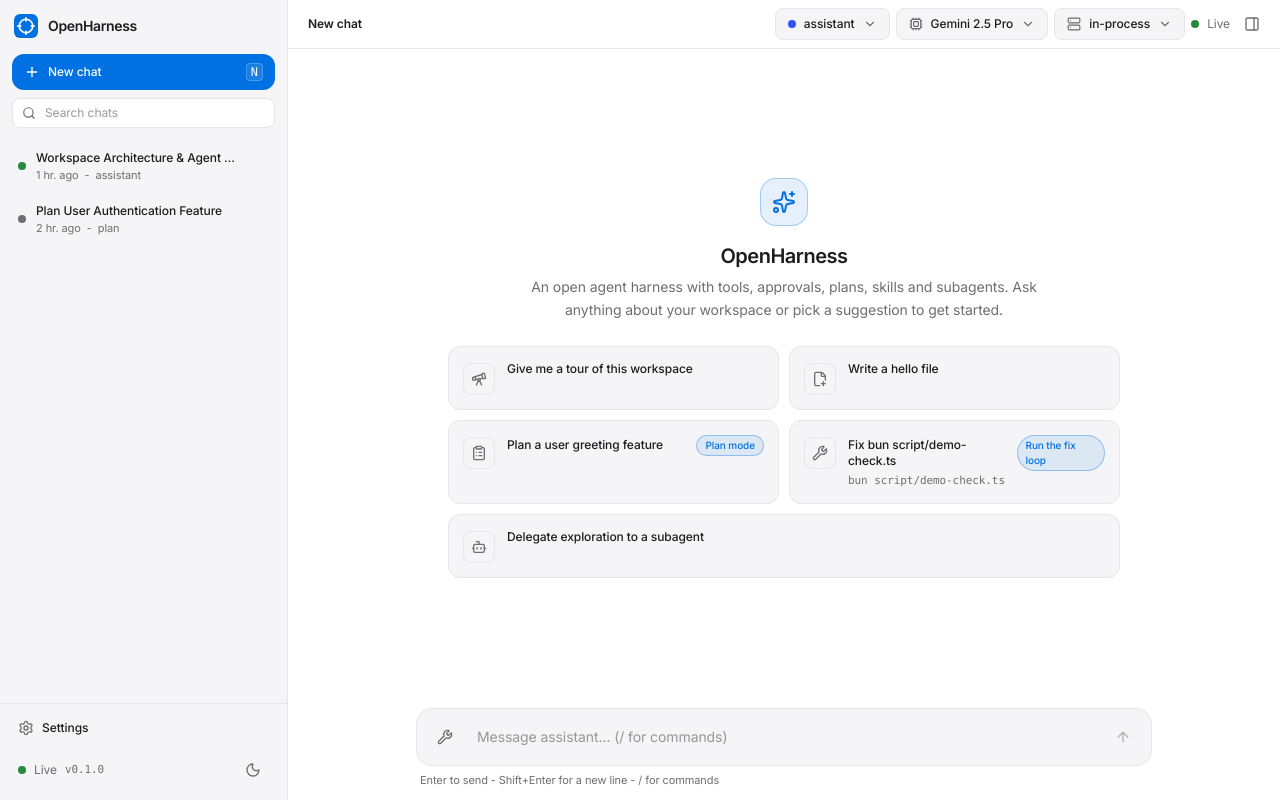
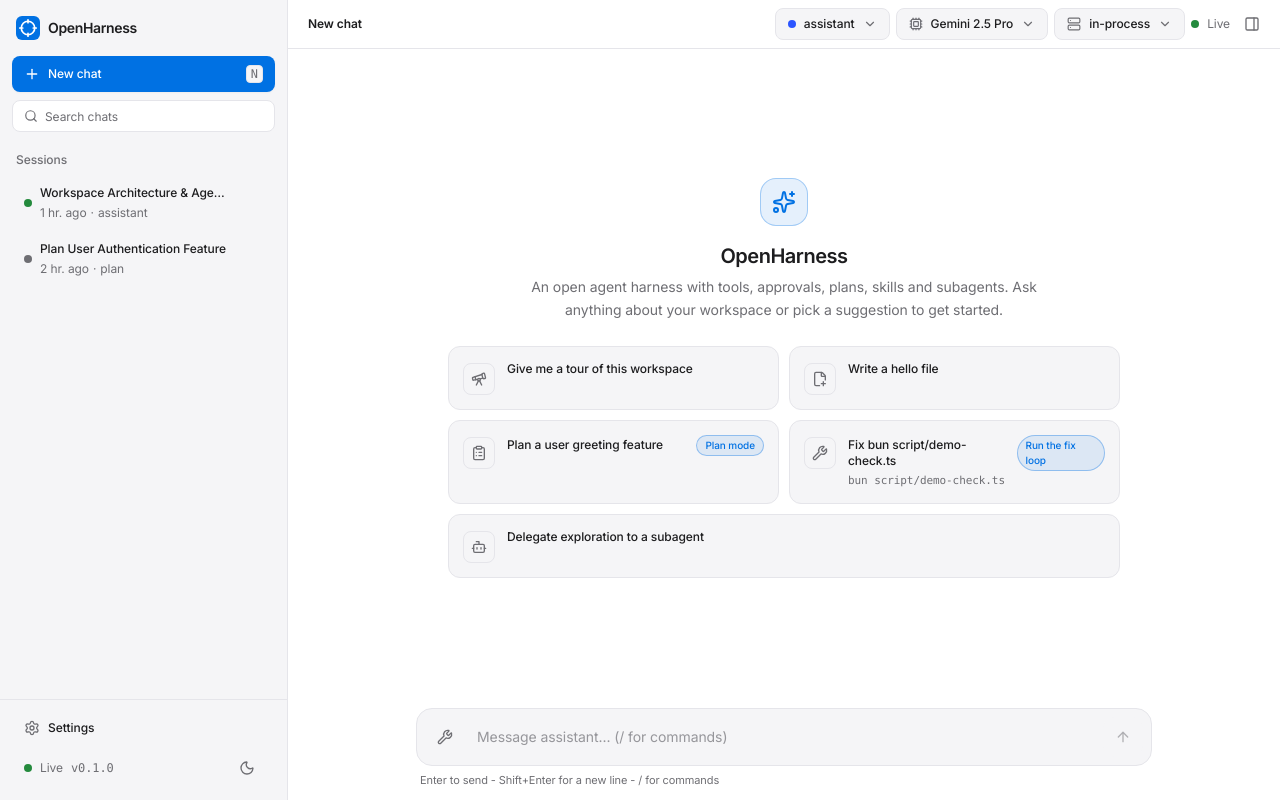
Before and after one commit to nihald2000/OpenHarness, a React (Vite) app: page / in a window 1280 px wide. Built offline with nearby package versions, Linux system fonts and the light colour scheme.

Commit message:
style(phase-3): polish app shell loading states and sidebar navigation on 4px grid

```diff
--- a/src/components/app-shell.tsx
+++ b/src/components/app-shell.tsx
@@ -4,6 +4,7 @@
 import { useAdmin } from "@/lib/use-admin";
 import { Sidebar } from "./sidebar";
 import { Toasts } from "./toast";
+import { BrandLogo, Spinner } from "./ui";
 
 function AuthGate({ children }: { children: React.ReactNode }) {
   const pathname = usePathname();
@@ -24,20 +25,32 @@
   if (loading) {
     return (
       <main
-        className="grid min-h-dvh w-full place-items-center text-sm text-muted"
+        className="grid min-h-dvh w-full place-items-center bg-bg p-6"
         role="status"
       >
-        Checking your session...
+        <div className="flex flex-col items-center gap-3 text-center animate-fade-in">
+          <BrandLogo className="size-8" />
+          <div className="inline-flex items-center gap-2 text-sm text-muted">
+            <Spinner className="size-4 text-muted" />
+            <span>Checking your session...</span>
+          </div>
+        </div>
       </main>
     );
   }
   if (!admin && !authDisabled) {
     return (
       <main
-        className="grid min-h-dvh w-full place-items-center text-sm text-muted"
+        className="grid min-h-dvh w-full place-items-center bg-bg p-6"
         role="status"
       >
-        Redirecting to sign in...
+        <div className="flex flex-col items-center gap-3 text-center animate-fade-in">
+          <BrandLogo className="size-8" />
+          <div className="inline-flex items-center gap-2 text-sm text-muted">
+            <Spinner className="size-4 text-muted" />
+            <span>Redirecting to sign in...</span>
+          </div>
+        </div>
       </main>
     );
   }
@@ -46,13 +59,13 @@
     <AppProvider>
       <a
         href="#oh-composer"
-        className="sr-only focus:not-sr-only focus:fixed focus:top-2 focus:left-2 focus:z-50 focus:rounded-lg focus:bg-accent focus:px-3 focus:py-1.5 focus:text-xs focus:font-medium focus:text-accent-fg"
+        className="sr-only focus:not-sr-only focus:fixed focus:top-3 focus:left-3 focus:z-50 focus:rounded-lg focus:bg-accent focus:px-3 focus:py-2 focus:text-xs focus:font-medium focus:text-accent-fg"
       >
         Skip to message input
       </a>
-      <div className="flex h-dvh overflow-hidden">
+      <div className="flex h-dvh overflow-hidden bg-bg text-fg">
         <Sidebar />
-        <main className="flex min-w-0 flex-1">{children}</main>
+        <main className="flex min-w-0 flex-1 bg-bg">{children}</main>
       </div>
       <Toasts />
     </AppProvider>
--- a/src/components/sidebar.tsx
+++ b/src/components/sidebar.tsx
@@ -94,21 +94,21 @@
       {sidebarOpen && (
         <div
           onClick={() => setSidebarOpen(false)}
-          className="fixed inset-0 z-30 bg-black/40 backdrop-blur-sm lg:hidden"
+          className="fixed inset-0 z-30 bg-overlay backdrop-blur-xs lg:hidden"
           aria-hidden="true"
         />
       )}
 
       <aside
         aria-label="Sessions"
-        className={`fixed inset-y-0 left-0 z-40 flex w-72 shrink-0 flex-col border-r border-border bg-elev transition-transform duration-200 lg:static lg:translate-x-0 ${
+        className={`fixed inset-y-0 left-0 z-40 flex w-72 shrink-0 flex-col border-r border-border bg-elev transition-transform duration-200 ease-out lg:static lg:translate-x-0 ${
           sidebarOpen ? "translate-x-0" : "-translate-x-full"
         }`}
       >
-        <div className="flex items-center justify-between px-3.5 pt-3.5 pb-2">
+        <div className="flex items-center justify-between px-4 pt-4 pb-2">
           <Link
             href="/"
-            className="flex items-center gap-2.5 text-sm font-semibold tracking-tight text-fg"
+            className="flex items-center gap-2 rounded-lg text-sm font-semibold tracking-tight text-fg"
           >
             <BrandLogo className="size-6" />
             <span>OpenHarness</span>
@@ -125,18 +125,20 @@
         <div className="space-y-2 px-3 py-2">
           <Link
             href="/"
-            className="flex h-9 w-full items-center justify-between rounded-xl bg-accent px-3 text-xs font-medium text-accent-fg transition-colors hover:bg-accent-strong"
+            className="flex h-9 w-full items-center justify-between rounded-lg bg-accent px-3 text-xs font-medium text-accent-fg shadow-card transition-colors duration-150 ease-out hover:bg-accent-strong"
           >
             <span className="inline-flex items-center gap-2">
               <Plus className="size-4" aria-hidden="true" />
               <span>New chat</span>
             </span>
-            <Kbd className="border-white/20 bg-white/10 text-white">N</Kbd>
+            <Kbd className="border-accent-fg/25 bg-accent-fg/15 text-accent-fg">
+              N
+            </Kbd>
           </Link>
 
           <div className="relative">
             <Search
-              className="pointer-events-none absolute left-2.5 top-1/2 size-3.5 -translate-y-1/2 text-muted"
+              className="pointer-events-none absolute left-3 top-1/2 size-3.5 -translate-y-1/2 text-muted"
               aria-hidden="true"
             />
             <input
@@ -145,24 +147,28 @@
               onChange={(e) => setQuery(e.target.value)}
               placeholder="Search chats"
               aria-label="Search chats"
-              className="w-full rounded-lg border border-border bg-bg py-1.5 pl-8 pr-2.5 text-xs text-fg placeholder:text-muted/70 focus-visible:border-accent"
+              className="h-8 w-full rounded-lg border border-border bg-bg pl-8 pr-3 text-xs text-fg placeholder:text-muted focus-visible:border-accent"
             />
           </div>
         </div>
 
+        <div className="px-4 pt-2 pb-1">
+          <span className="text-xs font-medium text-muted">Sessions</span>
+        </div>
+
         <nav
           aria-label="Chat history"
-          className="flex-1 overflow-y-auto px-2 py-1.5 space-y-1"
+          className="flex-1 overflow-y-auto px-3 py-1 space-y-1"
         >
           {loading ? (
             Array.from({ length: 4 }).map((_, i) => (
               <div
                 key={i}
-                className="h-10 rounded-lg bg-subtle animate-pulse"
+                className="h-12 rounded-lg bg-hover/60 animate-pulse"
               />
             ))
           ) : filtered.length === 0 ? (
-            <p className="px-2 py-6 text-center text-xs text-muted">
+            <p className="px-3 py-6 text-center text-xs text-muted">
               {sessions.length === 0 ? "No chats yet" : "No matching chats."}
             </p>
           ) : (
@@ -174,8 +180,10 @@
               return (
                 <div
                   key={s.id}
-                  className={`group relative flex items-center gap-2.5 rounded-lg px-2.5 py-2 text-xs transition-colors ${
-                    isCurrent ? "bg-hover text-fg" : "text-fg hover:bg-hover/60"
+                  className={`group relative flex items-center gap-2 rounded-lg px-3 py-2 text-xs transition-colors duration-150 ease-out ${
+                    isCurrent
+                      ? "bg-bg text-fg shadow-card ring-1 ring-border"
+                      : "text-fg hover:bg-hover/70"
                   }`}
                 >
                   <StatusDot status={s.status} />
@@ -185,14 +193,18 @@
                     aria-current={isCurrent ? "page" : undefined}
                     className="min-w-0 flex-1"
                   >
-                    <div className="truncate font-medium">
+                    <div
+                      className={`truncate ${
+                        isCurrent ? "font-semibold" : "font-medium"
+                      }`}
+                    >
                       {s.title || "Untitled"}
                     </div>
-                    <div className="mt-0.5 flex items-center gap-1.5 text-[11px] text-muted truncate">
+                    <div className="mt-1 flex items-center gap-1 text-xs text-muted truncate">
                       <span>{relativeTime(s.updatedAt, now)}</span>
                       {s.agent && (
                         <>
-                          <span>-</span>
+                          <span>·</span>
                           <span>{s.agent}</span>
                         </>
                       )}
@@ -207,7 +219,7 @@
                         onClick={() => handleDelete(s.id)}
                         aria-label="Confirm delete"
                         title="Confirm delete"
-                        className="inline-flex size-6 items-center justify-center rounded-md bg-danger text-white hover:bg-danger/90"
+                        className="touch-target inline-flex size-7 items-center justify-center rounded-lg bg-danger text-accent-fg transition-colors duration-150 ease-out hover:opacity-90"
                       >
                         <Check className="size-3.5" aria-hidden="true" />
                       </button>
@@ -216,7 +228,7 @@
                         onClick={() => setConfirmDeleteId(null)}
                         aria-label="Cancel delete"
                         title="Cancel delete"
-                        className="inline-flex size-6 items-center justify-center rounded-md text-muted hover:bg-subtle hover:text-fg"
+                        className="touch-target inline-flex size-7 items-center justify-center rounded-lg text-muted transition-colors duration-150 ease-out hover:bg-hover hover:text-fg"
                       >
                         <X className="size-3.5" aria-hidden="true" />
                       </button>
@@ -231,7 +243,7 @@
                       }}
                       aria-label={`Delete ${s.title || "Untitled"}`}
                       title="Delete chat"
-                      className="inline-flex size-6 shrink-0 items-center justify-center rounded-md text-muted opacity-0 transition-opacity hover:bg-subtle hover:text-danger group-hover:opacity-100 focus:opacity-100"
+                      className="touch-target inline-flex size-7 shrink-0 items-center justify-center rounded-lg text-muted opacity-0 transition-opacity duration-150 ease-out hover:bg-hover hover:text-danger group-hover:opacity-100 focus:opacity-100"
                     >
                       <Trash2 className="size-3.5" aria-hidden="true" />
                     </button>
@@ -242,14 +254,14 @@
           )}
         </nav>
 
-        <div className="border-t border-border p-2 space-y-1">
+        <div className="border-t border-border p-3 space-y-1">
           <Link
             href="/settings"
             aria-current={pathname === "/settings" ? "page" : undefined}
-            className={`flex items-center justify-between rounded-lg px-2.5 py-2 text-xs font-medium transition-colors ${
+            className={`flex items-center justify-between rounded-lg px-3 py-2 text-xs font-medium transition-colors duration-150 ease-out ${
               pathname === "/settings"
-                ? "bg-hover text-fg"
-                : "text-fg hover:bg-hover"
+                ? "bg-bg text-fg shadow-card ring-1 ring-border"
+                : "text-fg hover:bg-hover/70"
             }`}
           >
             <span className="inline-flex items-center gap-2">
@@ -258,13 +270,13 @@
             </span>
           </Link>
 
-          <div className="flex items-center justify-between px-2.5 py-1.5 text-xs text-muted">
+          <div className="flex items-center justify-between px-3 py-1 text-xs text-muted">
             <div className="flex items-center gap-2 min-w-0">
               <ConnectionIndicator status={globalStatus} />
               {info?.version && (
                 <span
                   title={info.workspace || `v${info.version}`}
-                  className="truncate font-mono text-[11px]"
+                  className="truncate font-mono text-xs"
                 >
                   v{info.version}
                 </span>
```
